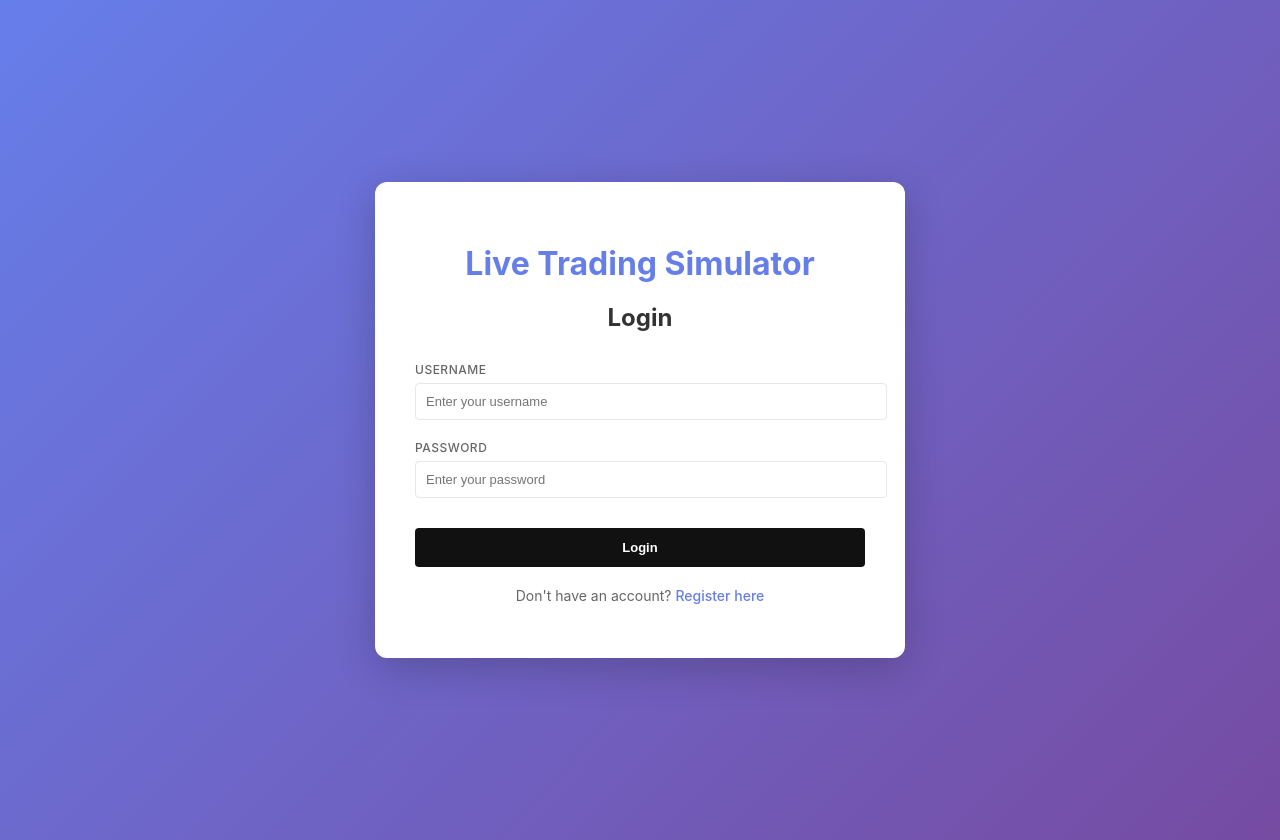
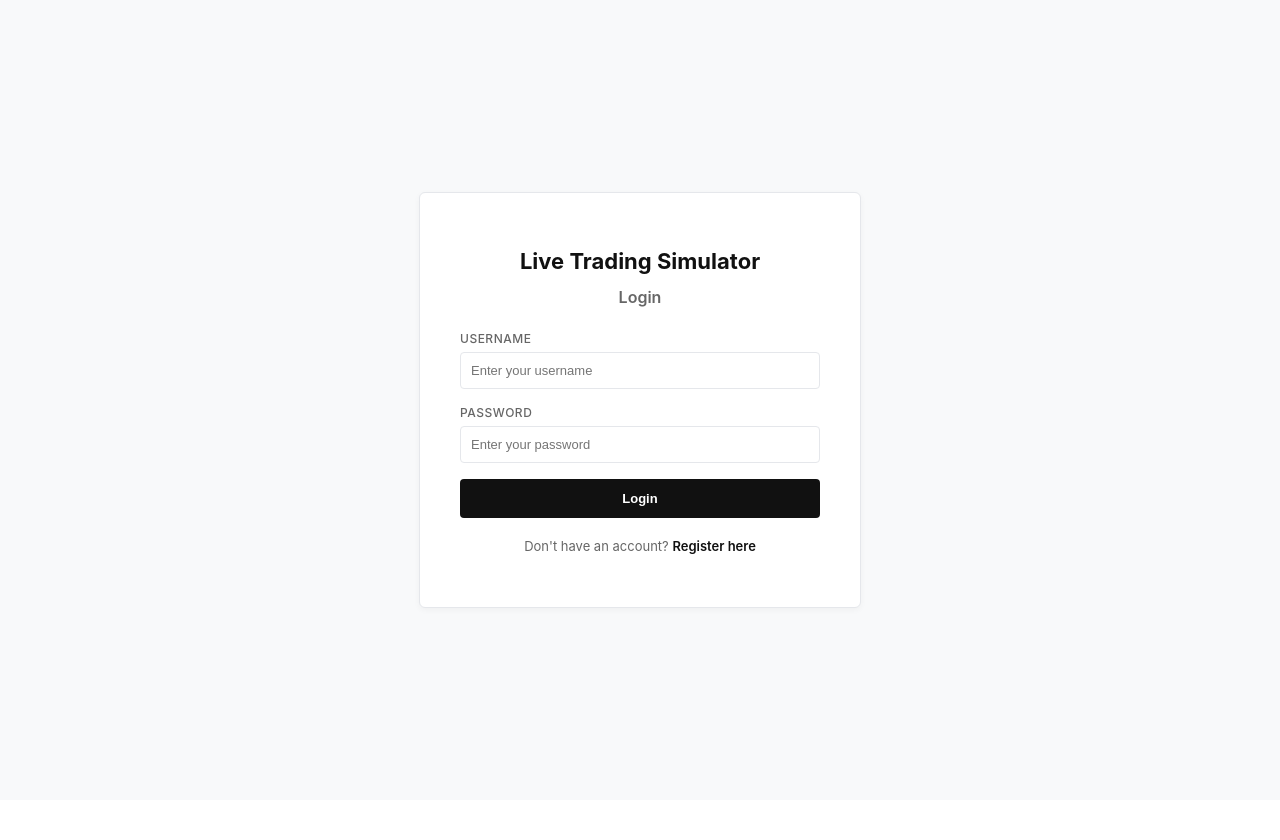
Before and after one commit to benrichie/real-time-trading-simulator, a React (Create React App) app in the folder trading-frontend/: page /login in a window 1280 px wide. After the commit the page ends 800 px from the top, so only its background shows below. Built offline with nearby package versions, Linux system fonts and the light colour scheme; no server answers.

Commit message:
style(Auth.css): styling

```diff
--- a/trading-frontend/src/pages/Auth.css
+++ b/trading-frontend/src/pages/Auth.css
@@ -1,89 +1,139 @@
-/* src/pages/Auth.css */
+:root {
+  --bg-primary: #f8f9fa;
+  --bg-white: #ffffff;
+  --text-primary: #111111;
+  --text-secondary: #666666;
+  --border-color: #e5e7eb;
+  --accent-color: #111111;
+}
 
+/* Layout */
 .auth-container {
+  background: var(--bg-primary);
+  min-height: 100vh;
   display: flex;
+  align-items: center;
   justify-content: center;
-  align-items: center;
-  min-height: 100vh;
-  background: linear-gradient(135deg, #667eea 0%, #764ba2 100%);
-  padding: 20px;
+  font-family: -apple-system, BlinkMacSystemFont, 'Segoe UI', 'Roboto', sans-serif;
 }
 
 .auth-card {
-  background: white;
+  background: var(--bg-white);
+  border: 1px solid var(--border-color);
+  border-radius: 6px;
   padding: 40px;
-  border-radius: 12px;
-  box-shadow: 0 10px 40px rgba(0, 0, 0, 0.2);
-  width: 100%;
-  max-width: 450px;
-}
-
-.auth-card h1 {
-  color: #667eea;
-  font-size: 2rem;
-  margin-bottom: 10px;
+  width: 360px;
+  box-shadow: 0 2px 6px rgba(0, 0, 0, 0.04);
   text-align: center;
 }
 
-.auth-card h2 {
-  color: #333;
-  font-size: 1.5rem;
-  margin-bottom: 30px;
-  text-align: center;
+/* Headings */
+.auth-card h1 {
+  font-size: 22px;
+  font-weight: 700;
+  color: var(--text-primary);
+  margin-bottom: 8px;
 }
 
+.auth-card h2 {
+  font-size: 16px;
+  font-weight: 600;
+  color: var(--text-secondary);
+  margin-bottom: 24px;
+}
+
+/* Form */
 .form-group {
-  margin-bottom: 20px;
+  display: flex;
+  flex-direction: column;
+  margin-bottom: 16px;
+  text-align: left;
 }
 
 .form-group label {
-  display: block;
-  margin-bottom: 8px;
-  color: #333;
+  font-size: 12px;
   font-weight: 500;
-  font-size: 14px;
+  color: var(--text-secondary);
+  margin-bottom: 6px;
+  text-transform: uppercase;
+  letter-spacing: 0.5px;
 }
 
 .form-group input {
-  width: 100%;
-  padding: 12px;
-  border: 2px solid #e0e0e0;
-  border-radius: 6px;
-  font-size: 16px;
-  transition: border-color 0.3s;
+  padding: 10px;
+  border: 1px solid var(--border-color);
+  border-radius: 4px;
+  font-size: 13px;
+  color: var(--text-primary);
+  background: var(--bg-white);
+  transition: border-color 0.2s;
 }
 
 .form-group input:focus {
   outline: none;
-  border-color: #667eea;
+  border-color: var(--text-primary);
 }
 
-.form-group input:disabled {
-  background-color: #f5f5f5;
+/* Button */
+.btn-primary {
+  width: 100%;
+  padding: 12px;
+  background: var(--text-primary);
+  color: #fff;
+  border: none;
+  border-radius: 4px;
+  font-size: 14px;
+  font-weight: 600;
+  cursor: pointer;
+  transition: opacity 0.2s ease;
+  margin-top: 8px;
+}
+
+.btn-primary:hover:not(:disabled) {
+  opacity: 0.9;
+}
+
+.btn-primary:disabled {
+  opacity: 0.6;
   cursor: not-allowed;
 }
 
-.auth-card form {
-  margin-bottom: 20px;
-}
-
-.auth-card button[type="submit"] {
-  width: 100%;
-  margin-top: 10px;
-}
-
+/* Links */
 .auth-link {
-  text-align: center;
-  color: #666;
-  font-size: 14px;
+  margin-top: 20px;
+  font-size: 13px;
+  color: var(--text-secondary);
 }
 
 .auth-link a {
-  color: #667eea;
+  color: var(--text-primary);
   text-decoration: none;
-  font-weight: 500;
+  font-weight: 600;
 }
 
 .auth-link a:hover {
   text-decoration: underline;
 }
+
+/* Messages */
+.error-message {
+  background: #fee;
+  color: #c33;
+  border: 1px solid #fcc;
+  padding: 10px 14px;
+  border-radius: 4px;
+  font-size: 13px;
+  margin-bottom: 16px;
+  text-align: left;
+}
+
+.success-message {
+  background: #efe;
+  color: #3c3;
+  border: 1px solid #cfc;
+  padding: 10px 14px;
+  border-radius: 4px;
+  font-size: 13px;
+  margin-bottom: 16px;
+  text-align: left;
+}
```
